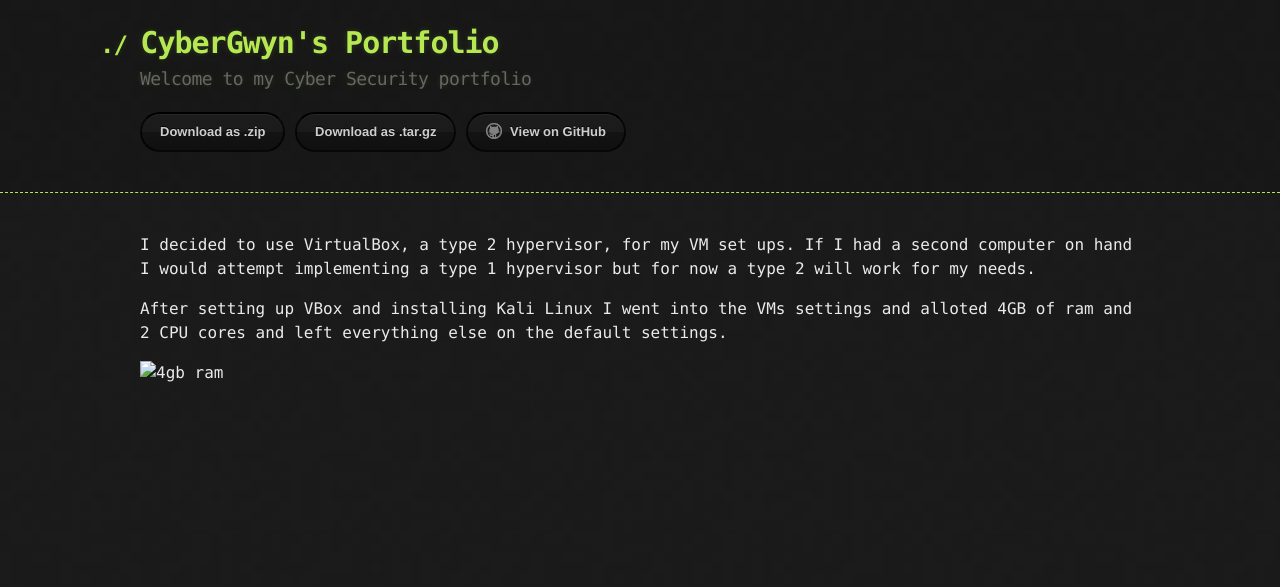
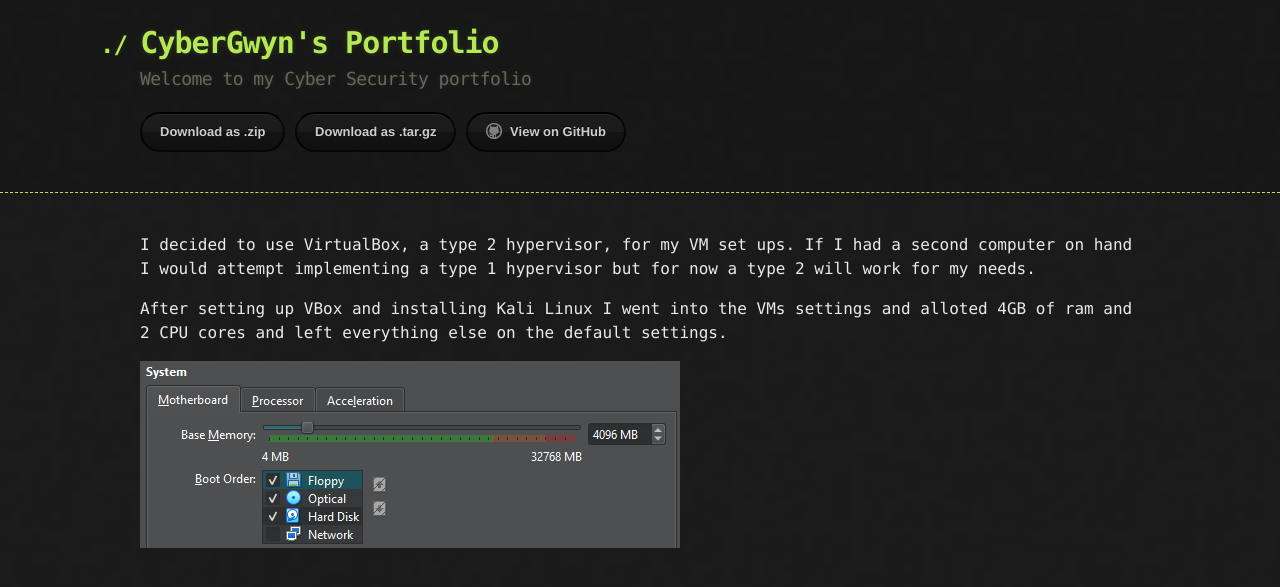
Before and after one commit to CyberGwyn/CyberGwyn.github.io, a Jekyll site: the page built from kali-linux.md, in a window 1280 px wide. Shown: the top 587 px of the page. Built offline with Jekyll 4.4.1, drawn with Linux system fonts in a browser that asks for light colours; our own code applies the rules of GitHub Pages for plain Markdown files.

Commit message:
Update kali-linux.md

```diff
--- a/kali-linux.md
+++ b/kali-linux.md
@@ -4,4 +4,4 @@ I decided to use VirtualBox, a type 2 hypervisor, for my VM set ups. If I had a
 <p>
 After setting up VBox and installing Kali Linux I went into the VMs settings and alloted 4GB of ram and 2 CPU cores and left everything else on the default settings.
 </p>
-![4gb ram](/cybergwyn.github.io/docs/assets/images/4gbram.png)
+![4gb ram](https://github.com/CyberGwyn/CyberGwyn.github.io/blob/main/docs/assets/images/4gbram.png)
```
